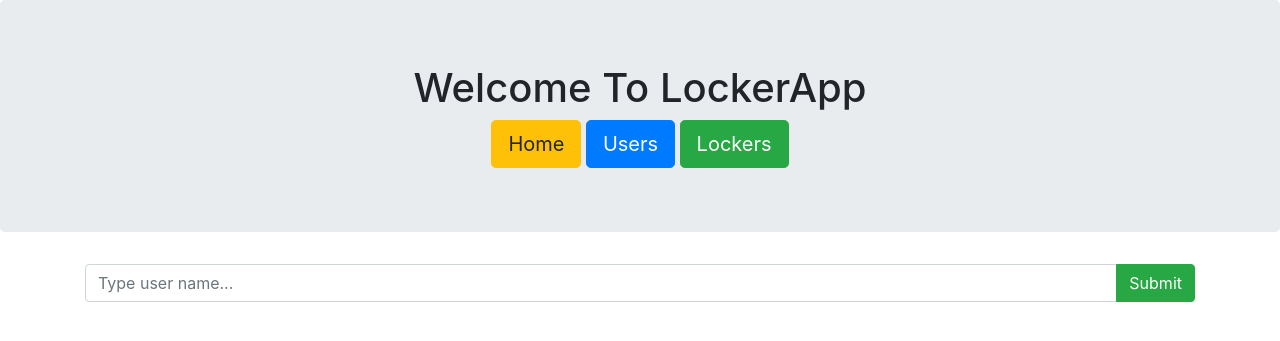
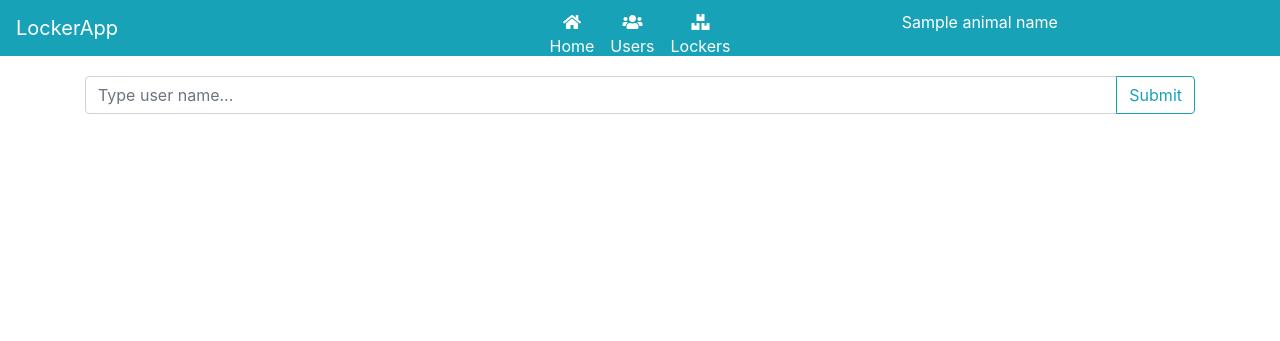
Before and after one commit to AdoreIt/LockerApp, a Flask app: template locker_app/templates/home.html in a window 1280 px wide. Shown: the top 341 px of the page. Run offline with Flask 2, Linux system fonts and the light colour scheme; the template is opened without the code that fills it: most values are stand-ins (such as "Sample title", 1, 10 or a date in 2020); parts of the project's set-up code (start-up, migrations or seed data) failed here and were passed over; some libraries are stand-ins or nearby versions.

Commit message:
i #64: Change UI, add session name and logo

```diff
--- a/locker_app/templates/home.html
+++ b/locker_app/templates/home.html
@@ -1,14 +1,20 @@
 {% extends 'layout.html' %}
 
+{% block userlogo %}
+<i class="{{animal_class}}"></i>
+<p>{{animal_name}}</p>
+{% endblock %}
+
 {% block body %}
-<div class="container">
+<div class=" container">
     <form action="" method="post" role="form">
-    <div class="input-group mb-3">
-        <input type="text" class="form-control" id="name" name="name" placeholder="Type user name..." aria-describedby="basic-addon2">
-        <div class="input-group-append">
-            <input type="submit" action="/check" method="post" class="btn btn-success" name="check">
+        <div class="input-group mb-3">
+            <input type="text" class="form-control" id="name" name="name" placeholder="Type user name..."
+                aria-describedby="basic-addon2">
+            <div class="input-group-append">
+                <input type="submit" action="/check" method="post" class="btn btn-outline-info" name="check">
+            </div>
         </div>
-    </div>
     </form>
     {% block check %}{% endblock %}
 </div>
--- a/locker_app/templates/layout.html
+++ b/locker_app/templates/layout.html
@@ -1,20 +1,91 @@
 <!DOCTYPE html>
 <html>
+
 <head>
     <meta charset="utf-8">
     <title>LockerApp</title>
     <link rel="stylesheet" href="https://stackpath.bootstrapcdn.com/bootstrap/4.3.1/css/bootstrap.min.css">
+    <link rel='stylesheet' href='https://use.fontawesome.com/releases/v5.7.0/css/all.css' crossorigin='anonymous'>
+    <style>
+        @media (min-width: 10px) {
+            .navbar-nav.navbar-center {
+                position: absolute;
+                left: 50%;
+                top: 3%;
+                transform: translatex(-50%);
+            }
+        }
+
+        @media (min-width: 10px) {
+            .navbar-nav.navbar-right {
+                position: absolute;
+                right: 10%;
+                top: 3%;
+                transform: translatex(-50%);
+            }
+        }
+
+        .navbar {
+            margin-bottom: 20px;
+        }
+
+        .navbar .nav-item .nav-link {
+            color: white;
+        }
+
+        .navbar .navbar-brand {
+            color: white;
+        }
+
+        .navbar .nav-item .nav-link:hover {
+            color: rgb(231, 228, 228);
+        }
+
+        .navbar .navbar-brand:hover {
+            color: rgb(231, 228, 228);
+        }
+    </style>
 </head>
+
 <body>
-        <div class="jumbotron text-center">
-                <h1>Welcome To LockerApp</h1>
-                {% if session.logged_in == NULL %}
-                    <a href="/" class="btn btn-warning btn-lg">Home</a>
-                    <a href="/users" class="btn btn-primary btn-lg">Users</a>
-                    <a href="/lockers" class="btn btn-success btn-lg">Lockers</a>
-                {% endif %}
+    <nav class="navbar navbar-expand-lg navbar-light bg-info">
+        <div class="navbar-brand pull-left"> LockerApp </div>
+        <button class="navbar-toggler" type="button" data-toggle="collapse" data-target=".navbar-alt"
+            aria-controls="navbarNavAltMarkup" aria-expanded="false" aria-label="Toggle navigation">
+            <span class="navbar-toggler-icon"></span>
+        </button>
+        <div class="navbar-collapse collapse dual-collapse2 navbar-alt" style="text-align:center">
+            <ul class="nav navbar-nav navbar-center navbar-collapse collapse navbar-alt">
+                <li class="nav-item">
+                    <a class="nav-link" href="/">
+                        <i class="fas fa-home"></i>
+                        <p>Home</p>
+                    </a>
+                </li>
+                <li class="nav-item">
+                    <a class="nav-link" href="/users">
+                        <i class="fas fa-users"></i>
+                        <p>Users</p>
+                    </a>
+                </li>
+                <li class="nav-item">
+                    <a class="nav-link" href="/lockers">
+                        <i class="fas fa-boxes"></i>
+                        <p>Lockers</p>
+                    </a>
+                </li>
+            </ul>
+            <ul class="nav navbar-nav navbar-right navbar-collapse collapse navbar-alt">
+                <li class="nav-item">
+                    <a class="nav-link">
+                        {% block userlogo %}{% endblock %}
+                    </a>
+                </li>
+            </ul>
         </div>
+        </div>
+    </nav>
     {% block body %}{% endblock %}
-        <script src="https://stackpath.bootstrapcdn.com/bootstrap/4.3.1/js/bootstrap.min.js"></script>
 </body>
+
 </html>
```
Also changed, not shown: locker_app/templates/lockers.html (+14 -0 lines), locker_app/templates/users.html (+14 -0 lines). Lines whose indentation alone changed are shown as unchanged.
